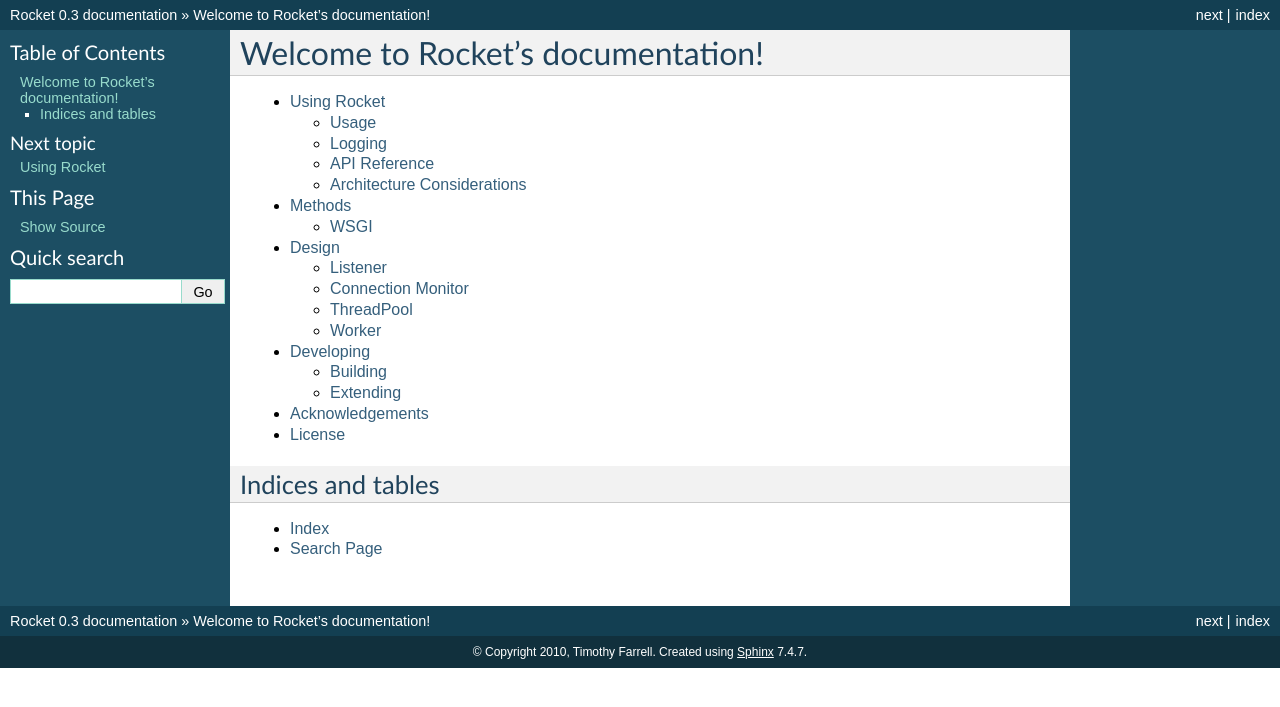
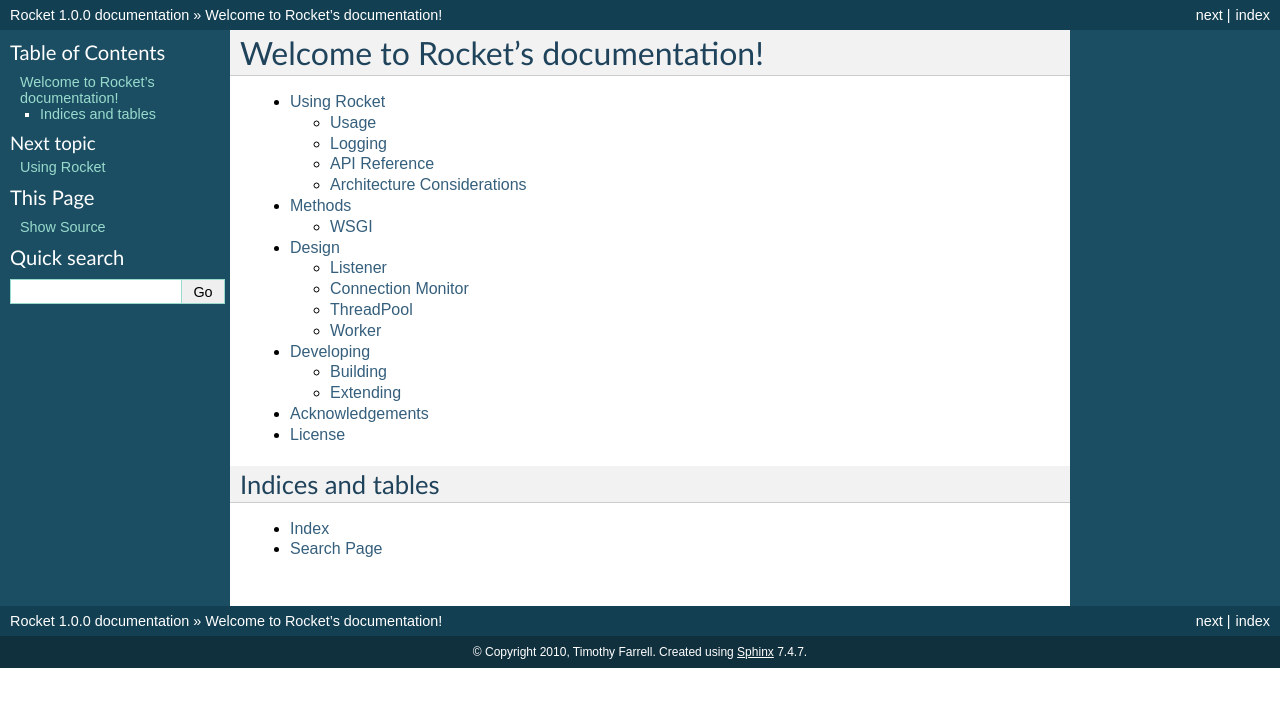
Before and after one commit to explorigin/Rocket, a Sphinx documentation site: the page built from doc/index.rst, in a window 1280 px wide. Shown: the top 707 px of the page. Built offline with Sphinx 7.4.7, drawn with Linux system fonts in a browser that asks for light colours.

Commit message:
Set as version 1.0

```diff
--- a/doc/conf.py
+++ b/doc/conf.py
@@ -45,9 +45,9 @@
 # built documents.
 #
 # The short X.Y version.
-version = '0.3'
+version = '1.0'
 # The full version, including alpha/beta/rc tags.
-release = '0.3'
+release = '1.0.0'
 
 # The language for content autogenerated by Sphinx. Refer to documentation
 # for a list of supported languages.
--- a/rocket/__init__.py
+++ b/rocket/__init__.py
@@ -11,7 +11,7 @@
 import platform
 
 # Define Constants
-VERSION = '0.3'
+VERSION = '1.0'
 SERVER_NAME = socket.gethostname()
 SERVER_SOFTWARE = 'Rocket %s' % VERSION
 HTTP_SERVER_SOFTWARE = '%s Python/%s' % (SERVER_SOFTWARE, sys.version.split(' ')[0])
--- a/setup.py
+++ b/setup.py
@@ -33,7 +33,7 @@
       Rocket runs on cPython 2.5-3.x and Jython 2.5 (without the need to run through the 2to3 translation tool).
       """,
       classifiers = [
-        "Development Status :: 3 - Alpha",
+        "DDevelopment Status :: 5 - Production/Stable",
         "Intended Audience :: Developers",
         "License :: OSI Approved :: MIT License",
         "Natural Language :: English",
```
